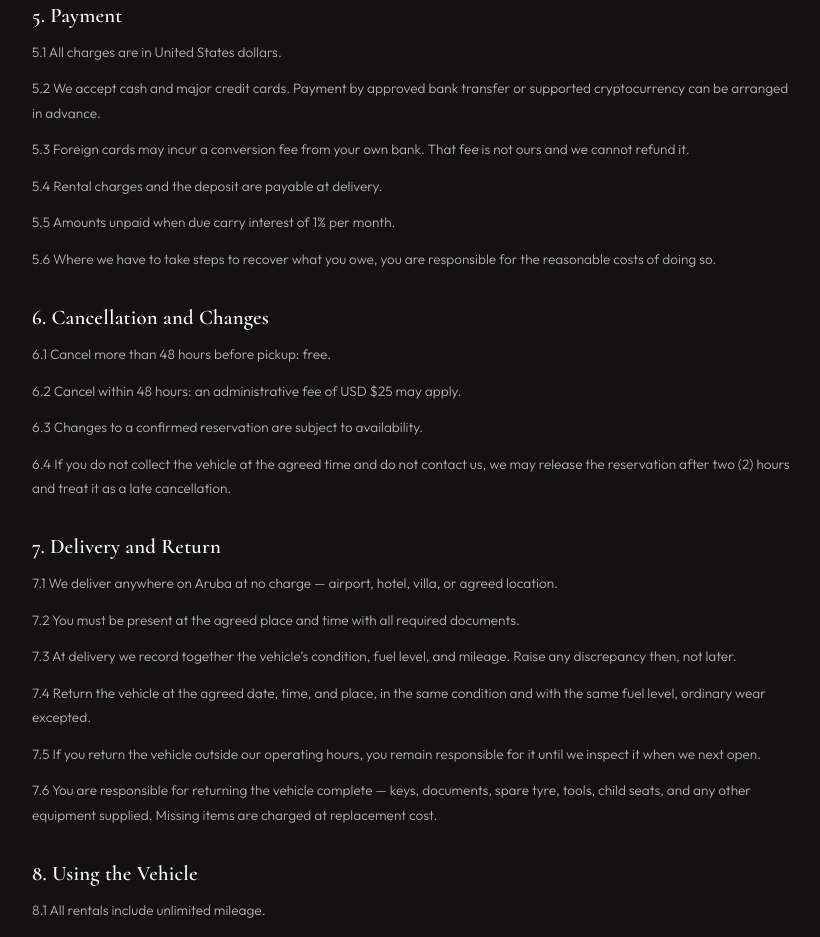
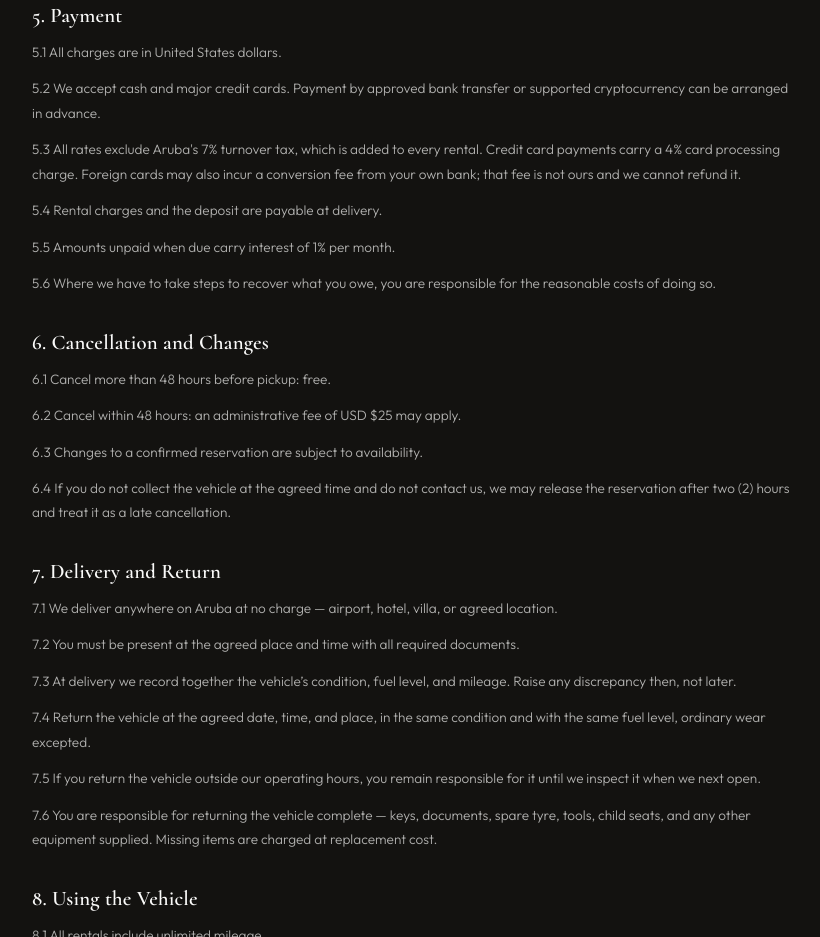
Before and after one commit to OCCHolding/Atlantic-Car-Rental, a plain HTML site: page terms.html in a window 1280 px wide. Shown: the part 1788-2725 px from the top of the page, without its empty margins (228-1048 px from the left). Drawn offline with Linux system fonts and the light colour scheme.

Commit message:
Show 7% tax and 4% card charge on fleet note and terms 5.3
Co-Authored-By: Claude Opus 5.5 <noreply@anthropic.com>
Claude-Session: https://claude.ai/code/session_01JBoXVDHnoDAhhrQsf9hn68

```diff
--- a/terms.html
+++ b/terms.html
@@ -118,7 +118,7 @@
     <h2 data-t="sh5">5. Payment</h2>
     <p data-t="p5_1">5.1 All charges are in United States dollars.</p>
     <p data-t="p5_2">5.2 We accept cash and major credit cards. Payment by approved bank transfer or supported cryptocurrency can be arranged in advance.</p>
-    <p data-t="p5_3">5.3 Foreign cards may incur a conversion fee from your own bank. That fee is not ours and we cannot refund it.</p>
+    <p data-t="p5_3">5.3 All rates exclude Aruba's 7% turnover tax, which is added to every rental. Credit card payments carry a 4% card processing charge. Foreign cards may also incur a conversion fee from your own bank; that fee is not ours and we cannot refund it.</p>
     <p data-t="p5_4">5.4 Rental charges and the deposit are payable at delivery.</p>
     <p data-t="p5_5">5.5 Amounts unpaid when due carry interest of 1% per month.</p>
     <p data-t="p5_6">5.6 Where we have to take steps to recover what you owe, you are responsible for the reasonable costs of doing so.</p>
@@ -306,7 +306,7 @@ en:{fo_rvq:"Enjoyed your rental?",fo_rvg:"Review us on Google",fo_rvf:"Review us
   sh5:"5. Payment",
   p5_1:"5.1 All charges are in United States dollars.",
   p5_2:"5.2 We accept cash and major credit cards. Payment by approved bank transfer or supported cryptocurrency can be arranged in advance.",
-  p5_3:"5.3 Foreign cards may incur a conversion fee from your own bank. That fee is not ours and we cannot refund it.",
+  p5_3:"5.3 All rates exclude Aruba's 7% turnover tax, which is added to every rental. Credit card payments carry a 4% card processing charge. Foreign cards may also incur a conversion fee from your own bank; that fee is not ours and we cannot refund it.",
   p5_4:"5.4 Rental charges and the deposit are payable at delivery.",
   p5_5:"5.5 Amounts unpaid when due carry interest of 1% per month.",
   p5_6:"5.6 Where we have to take steps to recover what you owe, you are responsible for the reasonable costs of doing so.",
@@ -449,7 +449,7 @@ es:{fo_rvq:"¿Disfrutó su alquiler?",fo_rvg:"Reseña en Google",fo_rvf:"Reseña
   sh5:"5. Pago",
   p5_1:"5.1 Todos los cargos se expresan en dólares estadounidenses.",
   p5_2:"5.2 Aceptamos efectivo y tarjetas de crédito principales. El pago por transferencia bancaria aprobada o criptomoneda admitida puede acordarse con antelación.",
-  p5_3:"5.3 Las tarjetas extranjeras pueden generar una comisión de conversión de su propio banco. Esa comisión no es nuestra y no podemos reembolsarla.",
+  p5_3:"5.3 Todas las tarifas excluyen el impuesto sobre ventas de Aruba del 7%, que se añade a cada alquiler. Los pagos con tarjeta de crédito tienen un cargo del 4% por procesamiento. Las tarjetas extranjeras también pueden generar una comisión de conversión de su propio banco; esa comisión no es nuestra y no podemos reembolsarla.",
   p5_4:"5.4 Los cargos del alquiler y el depósito son pagaderos en la entrega.",
   p5_5:"5.5 Los montos impagos al vencimiento generan un interés del 1% mensual.",
   p5_6:"5.6 Cuando debamos tomar medidas para recuperar lo adeudado, usted es responsable de los costos razonables de hacerlo.",
@@ -592,7 +592,7 @@ nl:{fo_rvq:"Tevreden over uw huurauto?",fo_rvg:"Beoordeel ons op Google",fo_rvf:
   sh5:"5. Betaling",
   p5_1:"5.1 Alle kosten zijn in Amerikaanse dollars.",
   p5_2:"5.2 Wij accepteren contant geld en gangbare creditcards. Betaling per goedgekeurde bankoverschrijving of ondersteunde cryptocurrency kan vooraf worden geregeld.",
-  p5_3:"5.3 Buitenlandse kaarten kunnen omrekeningskosten van uw eigen bank met zich meebrengen. Die kosten zijn niet van ons en kunnen door ons niet worden terugbetaald.",
+  p5_3:"5.3 Alle tarieven zijn exclusief de Arubaanse omzetbelasting van 7%, die aan elke huur wordt toegevoegd. Betalingen per creditcard hebben een toeslag van 4% verwerkingskosten. Buitenlandse kaarten kunnen daarnaast omrekeningskosten van uw eigen bank met zich meebrengen; die kosten zijn niet van ons en kunnen door ons niet worden terugbetaald.",
   p5_4:"5.4 Huurkosten en de borgsom zijn verschuldigd bij levering.",
   p5_5:"5.5 Onbetaalde bedragen na de vervaldatum brengen een rente van 1% per maand met zich mee.",
   p5_6:"5.6 Wanneer wij stappen moeten ondernemen om het verschuldigde bedrag te innen, bent u verantwoordelijk voor de redelijke kosten daarvan.",
@@ -735,7 +735,7 @@ pt:{fo_rvq:"Gostou do seu aluguel?",fo_rvg:"Avalie-nos no Google",fo_rvf:"Avalie
   sh5:"5. Pagamento",
   p5_1:"5.1 Todas as cobranças são em dólares americanos.",
   p5_2:"5.2 Aceitamos dinheiro e os principais cartões de crédito. O pagamento por transferência bancária aprovada ou criptomoeda suportada pode ser combinado com antecedência.",
-  p5_3:"5.3 Cartões estrangeiros podem incorrer em uma taxa de conversão cobrada pelo seu próprio banco. Essa taxa não é nossa e não podemos reembolsá-la.",
+  p5_3:"5.3 Todas as tarifas excluem o imposto sobre vendas de Aruba de 7%, que é adicionado a cada aluguel. Pagamentos com cartão de crédito têm uma taxa de processamento de 4%. Cartões estrangeiros também podem incorrer em uma taxa de conversão cobrada pelo seu próprio banco; essa taxa não é nossa e não podemos reembolsá-la.",
   p5_4:"5.4 As cobranças do aluguel e o depósito são pagáveis na entrega.",
   p5_5:"5.5 Valores não pagos no vencimento geram juros de 1% ao mês.",
   p5_6:"5.6 Quando precisarmos tomar medidas para recuperar o que você deve, você é responsável pelos custos razoáveis dessa cobrança.",
```
Also changed, not shown: index.html (+5 -5 lines).
